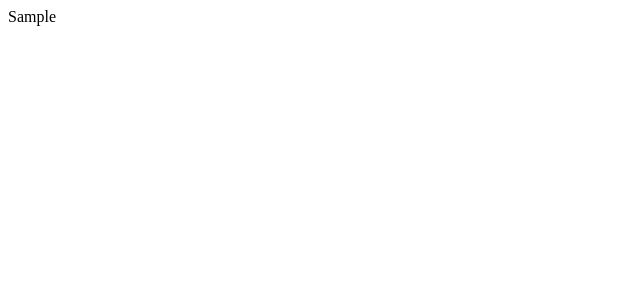
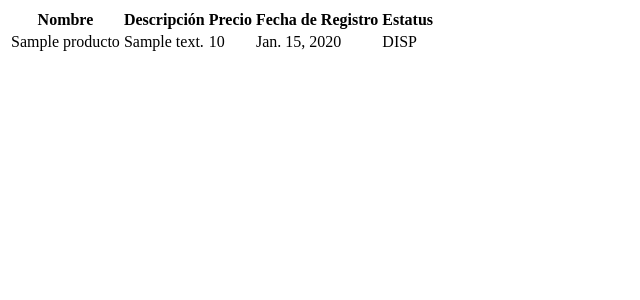
Before and after one commit to abrahamgmacias/gonzalez_macias_python_C, a Django app: page /productos/ in a window 1280 px wide. Before the commit the part shown is almost empty. Shown: the top 300 px of the page, without its empty margins (0-640 px from the left). Run offline with Django 4.2, Linux system fonts and the light colour scheme; tables that the repository leaves empty hold one stand-in row (values such as "Sample post").

Commit message:
created basic html table for displaying products

```diff
--- a/proyecto_productos/productos/registro/views.py
+++ b/proyecto_productos/productos/registro/views.py
@@ -1,8 +1,15 @@
 from django.shortcuts import render
 from django.http import HttpResponse
+from django.template import loader
+from .models import Producto
 
 # Create your views here.
 def index(request):
-    return HttpResponse(
-        "Sample"
+    data = Producto.objects.all()
+    template = loader.get_template('productos.html')
+
+    return HttpResponse(template.render(
+        context={ "productos": data },
+        request=request
+        )
     )
--- a/proyecto_productos/productos/templates/productos.html
+++ b/proyecto_productos/productos/templates/productos.html
@@ -9,13 +9,13 @@
         </tr>
     </thead>
     <tbody>
-        {% for registro in registros %}
+        {% for producto in productos %}
         <tr>
-            <td>{{ registro.nombre }}</td>
-            <td>{{ registro.descripcion }}</td>
-            <td>{{ registro.precio }}</td>
-            <td>{{ registro.fecha_de_registro }}</td>
-            <td>{{ registro.estatus }}</td>
+            <td>{{ producto.nombre }}</td>
+            <td>{{ producto.descripcion }}</td>
+            <td>{{ producto.precio }}</td>
+            <td>{{ producto.fecha_de_registro }}</td>
+            <td>{{ producto.estatus }}</td>
         </tr>
         {% endfor %}
     </tbody>
```
